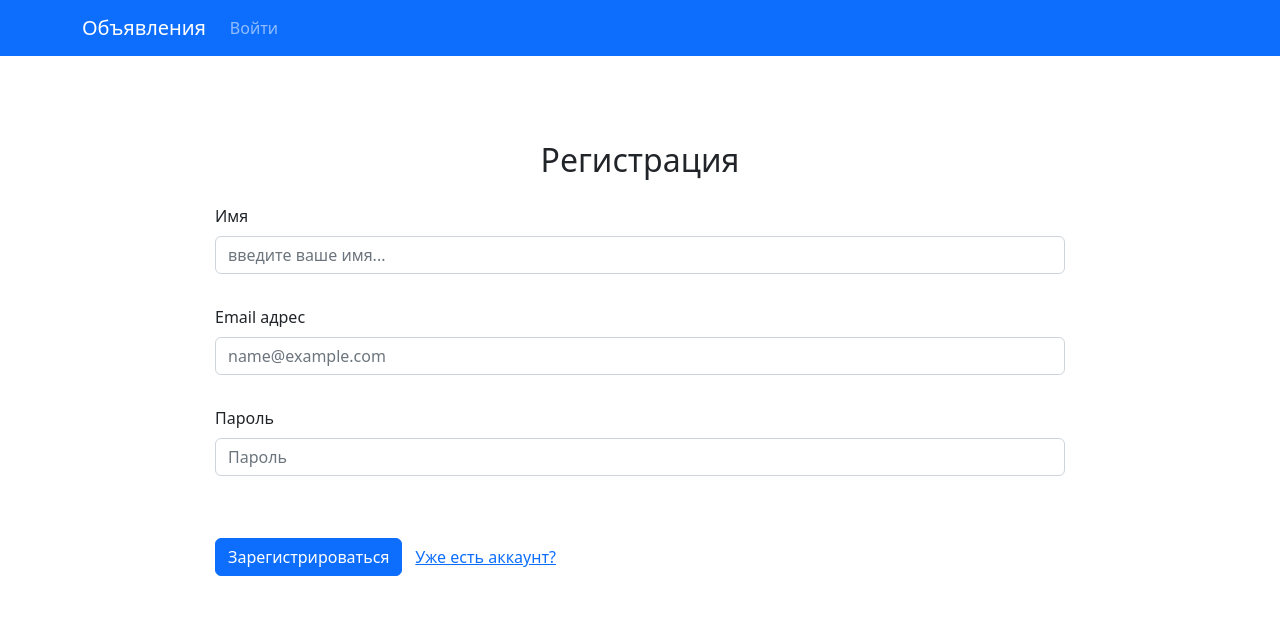
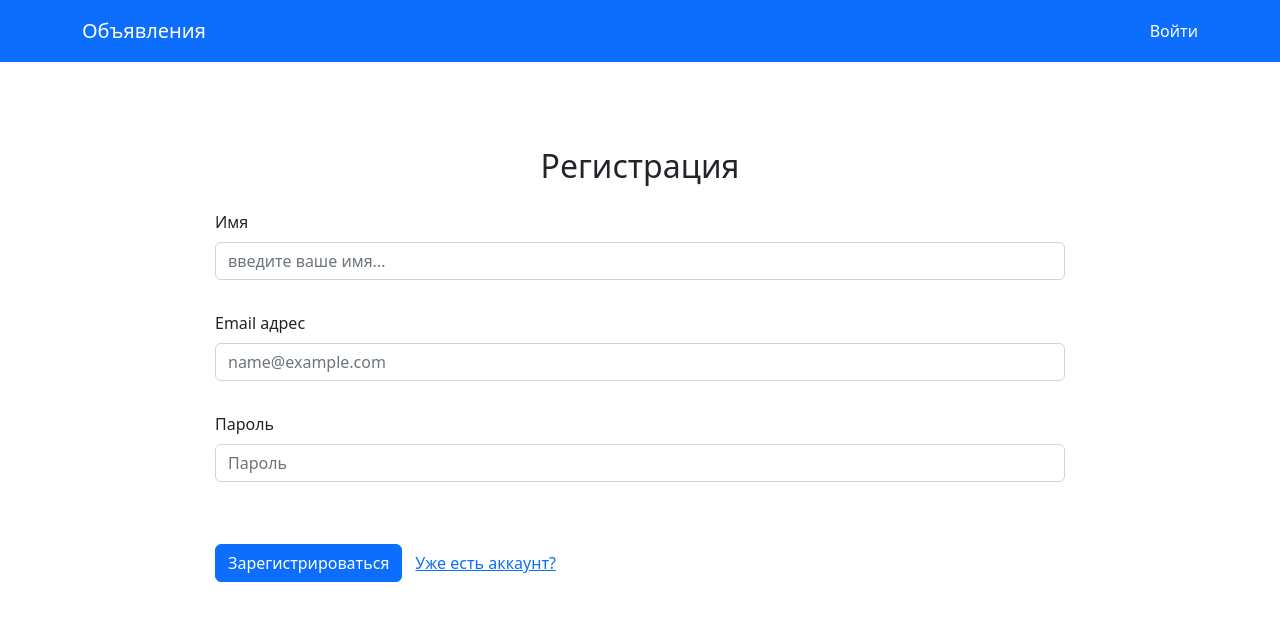
Before and after one commit to Alexander0900/jobmaster, a React (Create React App) app: page /signup in a window 1280 px wide. Shown: the top 620 px of the page. Built offline with nearby package versions, Linux system fonts and the light colour scheme.

Commit message:
fix NavBar

```diff
--- a/src/components/NavBar/NavBar.jsx
+++ b/src/components/NavBar/NavBar.jsx
@@ -22,7 +22,7 @@ export const CustomNavBar = () => {
   };
 
   return (
-    <Navbar bg="primary" variant="dark">
+    <Navbar bg="primary" variant="dark" style={{ padding: 16 }}>
       <Container>
         <div>
           {isUserAuth && (
@@ -37,19 +37,19 @@ export const CustomNavBar = () => {
           </LinkContainer>
         </div>
 
-        <Navbar.Collapse id="basic-navbar-nav">
-          <Nav className="me-auto">
+        <div>
           {!isUserAuth && (
-              <LinkContainer to="/signin">
+            <LinkContainer style={{ color: "#FFFFFF" }} to="/signin">
               <Nav.Link>Войти</Nav.Link>
             </LinkContainer>
           )}
 
           {isUserAuth && (
             <NavDropdown
-                id="nav-dropdown-dark-example"
+              style={{ color: "#FFFFFF" }}
+              id="nav-dropdown-white-example"
               title={userData.email}
-                menuVariant="dark"
+              menuVariant="white"
             >
               <NavDropdown.Item
                 style={{ textAlign: "center" }}
@@ -59,8 +59,7 @@ export const CustomNavBar = () => {
               </NavDropdown.Item>
             </NavDropdown>
           )}
-          </Nav>
-        </Navbar.Collapse>
+        </div>
       </Container>
     </Navbar>
   );
```
Lines whose indentation alone changed are shown as unchanged.
